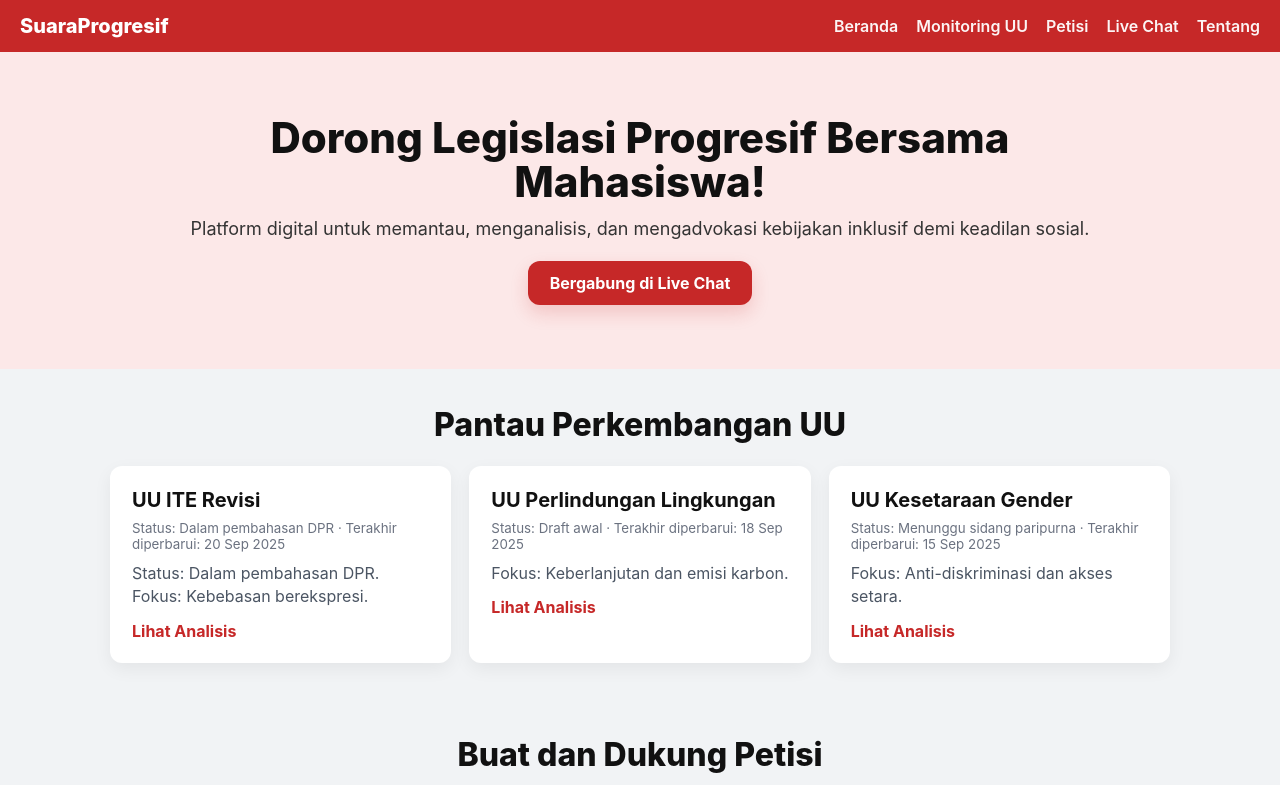
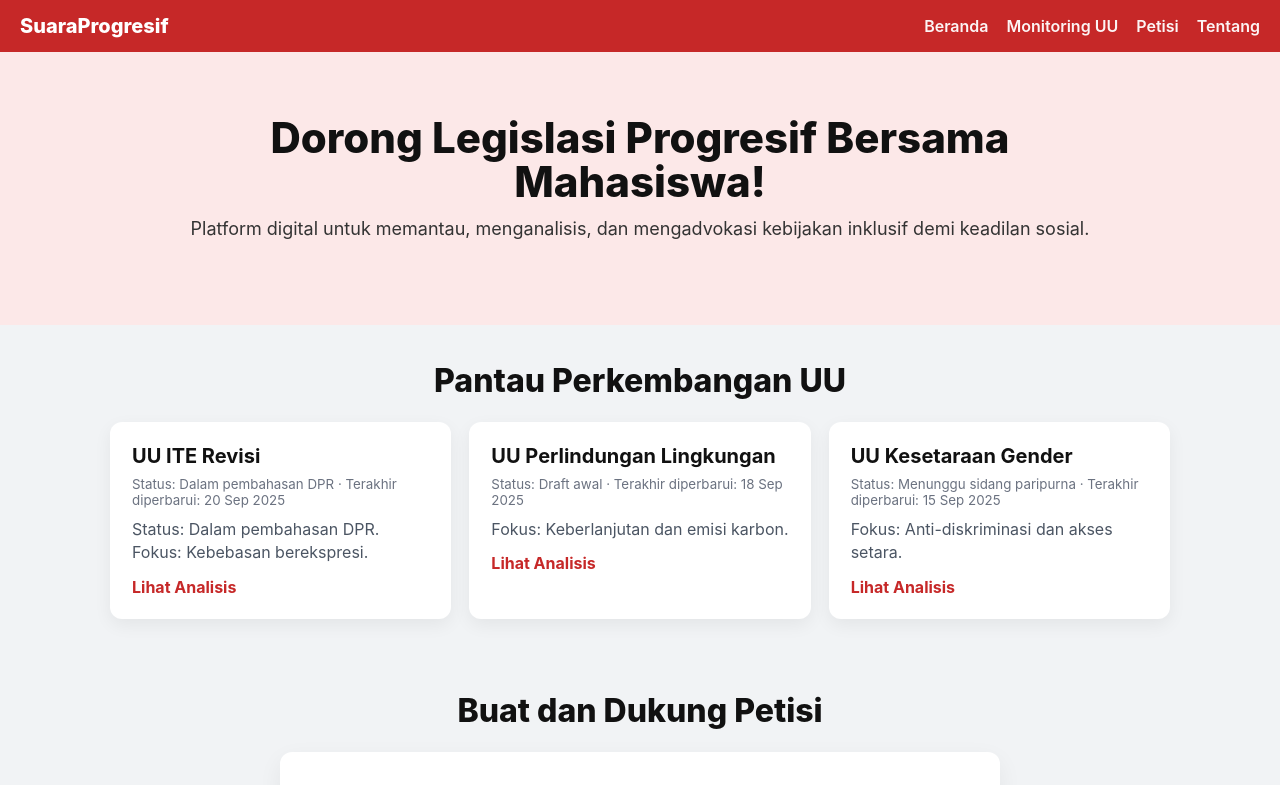
Before and after one commit to wysnew/SuaPro, a plain HTML site: page index.html in a window 1280 px wide. Shown: the top 785 px of the page. Drawn offline with Linux system fonts and the light colour scheme.

Commit message:
index.html

```diff
--- a/index.html
+++ b/index.html
@@ -54,7 +54,7 @@
     .card p { margin:0 0 12px; color:#4b5563; line-height:1.45; }
     .card small { display:block; color:#6b7280; margin-bottom:10px; }
 
-    /* Petition / Live Chat form layout */
+    /* Petition form layout */
     .form-wrap {
       max-width:720px; margin:0 auto; background:#fff; padding:22px; border-radius:12px; box-shadow:0 8px 24px rgba(0,0,0,0.06);
     }
@@ -109,7 +109,6 @@
         <li><a href="#">Beranda</a></li>
         <li><a href="#monitor">Monitoring UU</a></li>
         <li><a href="#petisi">Petisi</a></li>
-        <li><a href="https://wa.me/6283861780938" target="_blank">Live Chat</a></li>
         <li><a href="#tentang">Tentang</a></li>
       </ul>
     </nav>
@@ -119,7 +118,6 @@
   <section class="hero">
     <h1>Dorong Legislasi Progresif Bersama Mahasiswa!</h1>
     <p>Platform digital untuk memantau, menganalisis, dan mengadvokasi kebijakan inklusif demi keadilan sosial.</p>
-    <a class="btn-primary" href="https://wa.me/6281234567890" target="_blank">Bergabung di Live Chat</a>
   </section>
 
   <!-- Pantau Perkembangan UU -->
@@ -191,9 +189,6 @@
   <button id="resetBtnDev">Reset Petisi (DEV)</button>
 
   <script>
-    /***********************
-     * Petition functionality
-     ***********************/
     const petitionForm = document.getElementById('petitionForm');
     const inputNama = document.getElementById('inputNama');
     const inputEmail = document.getElementById('inputEmail');
@@ -272,9 +267,7 @@
 
     renderPetitions();
 
-    /*******************************
-     * DEV secret code & reset logic
-     *******************************/
+    /* DEV secret code & reset logic */
     const devBadge = document.getElementById('devModeBadge');
     const resetBtnDev = document.getElementById('resetBtnDev');
     let secretCode = '';
```
